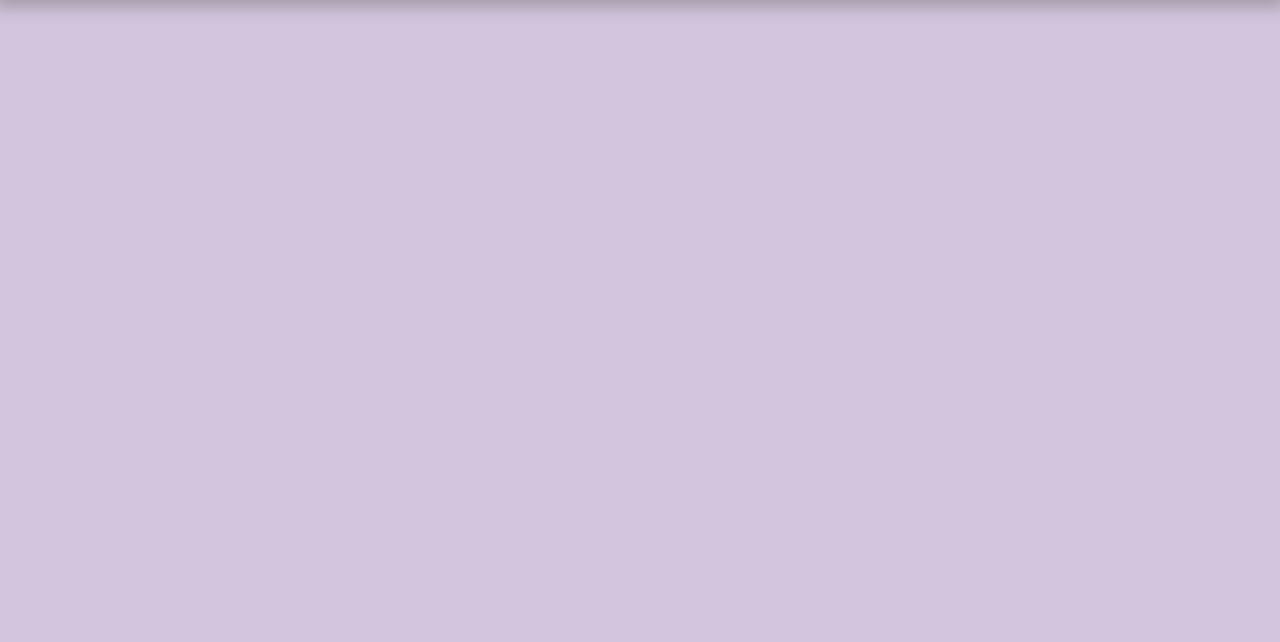
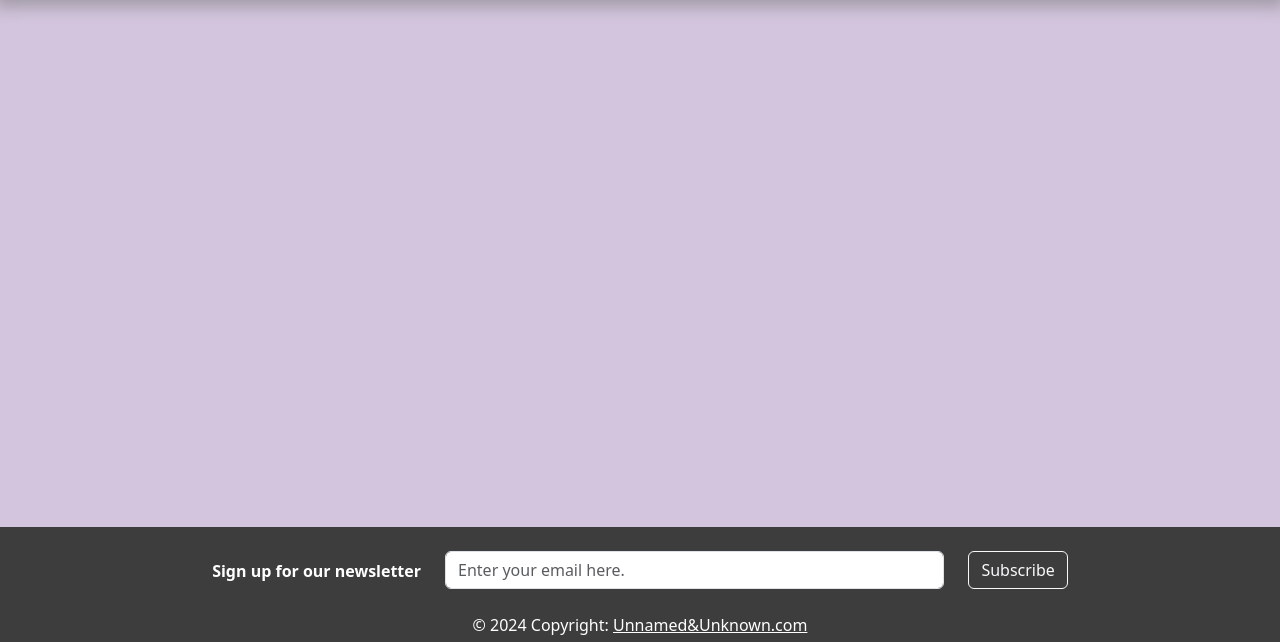
Before and after one commit to Aanghell/PricingPanel, a plain HTML site: page index.html in a window 1280 px wide. Shown: the part 158-800 px from the top of the page. Drawn offline with nearby package versions, Linux system fonts and the light colour scheme.

Commit message:
added footer

```diff
--- a/index.html
+++ b/index.html
@@ -37,5 +37,56 @@
               </div>
             </div>
           </nav>
+
+            <footer class="bg-dark text-center text-white">
+            <!-- Grid container -->
+            <div class="container p-4 pb-0">
+              <!-- Section: Form -->
+              <section class="fter">
+                <form action="">
+                  <!--Grid row-->
+                  <div class="row d-flex justify-content-center">
+                    <!--Grid column-->
+                    <div class="col-auto">
+                      <p class="pt-2">
+                        <strong>Sign up for our newsletter</strong>
+                      </p>
+                    </div>
+                    <!--Grid column-->
+
+                    <!--Grid column-->
+                    <div class="col-md-5 col-12">
+                      <!-- Email input -->
+                      <div class="form-outline form-white mb-4">
+                        <input placeholder="Enter your email here." type="email" id="form5Example2" class="form-control" />
+                      </div>
+                    </div>
+                    <!--Grid column-->
+
+                    <!--Grid column-->
+                    <div class="col-auto">
+                      <!-- Submit button -->
+                      <button type="submit" class="btn btn-outline-light mb-4">
+                        Subscribe
+                      </button>
+                    </div>
+                    <!--Grid column-->
+                  </div>
+                  <!--Grid row-->
+                </form>
+              </section>
+              <!-- Section: Form -->
+            </div>
+            <!-- Grid container -->
+
+            <!-- Copyright -->
+            <div class="text-center p-3" style="background-color: #3d3d3d;">
+              © 2024 Copyright:
+              <a class="text-white" href="https://soundcloud.com/unnamed-unknown-2016">Unnamed&Unknown.com</a>
+            </div>
+            <!-- Copyright -->
+          </footer>
+
+          </div>
 </body>
 </html>
--- a/styles.css
+++ b/styles.css
@@ -13,3 +13,26 @@ box-shadow: 0px 15px 15px 5px rgba(110, 110, 110, 0.49);
     border-color:white;
     box-shadow: inset 0 1px 1px rgba(209, 162, 240, 0.075), 0 0 8px rgba(212, 127, 245, 0.6);
   }
+footer {
+    background-color: #3d3d3d;
+    position: absolute;
+    bottom: 0;
+    left: 0;
+    z-index: 10;
+    width:100%;
+    padding-bottom: 0;
+  }
+  .p-4 {
+    background-color: #3d3d3d;
+    border-color: #3d3d3d;
+    margin-left: 0;
+    margin-right: 0;
+    max-width: 100%;
+  }
+  .p-3 {
+    padding: 0 0 5px !important;
+  }
+
+  .fter {
+    max-height: 70px;
+  }
```
